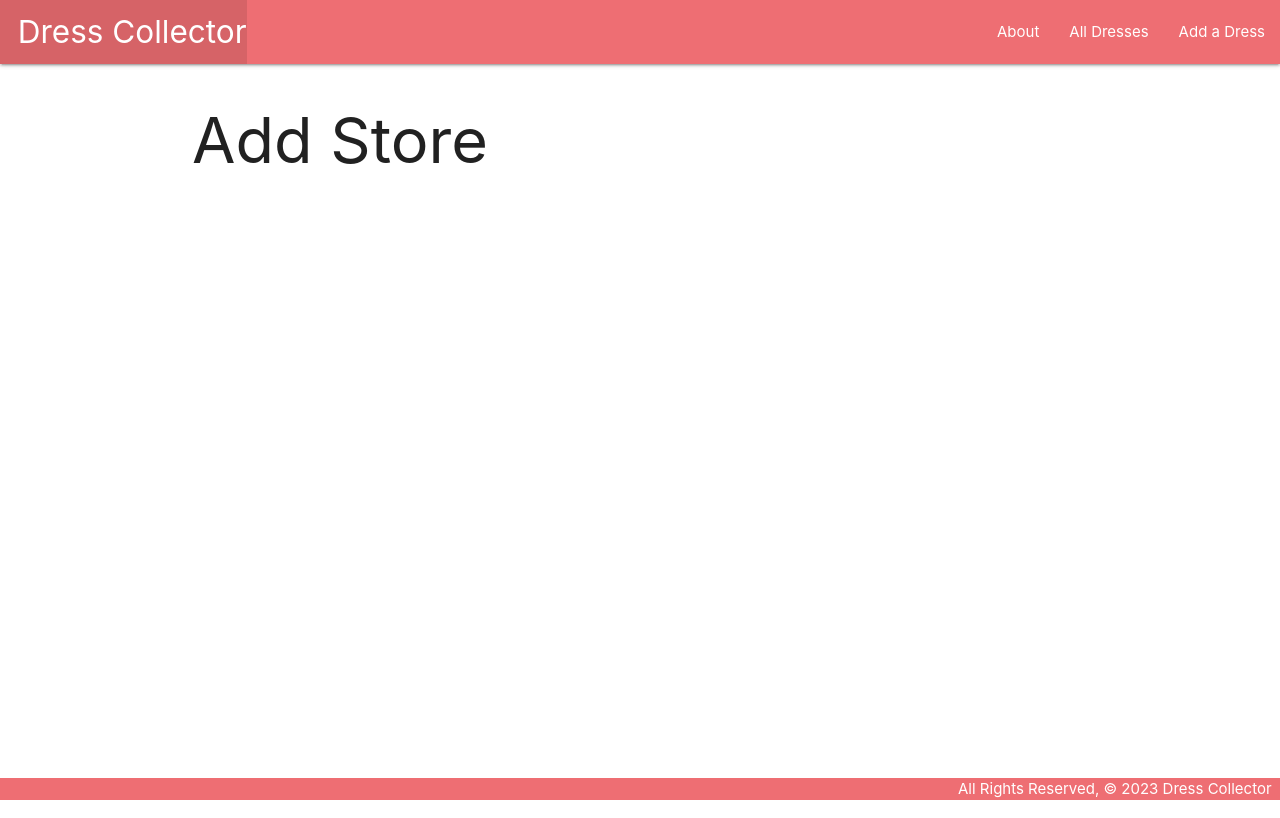
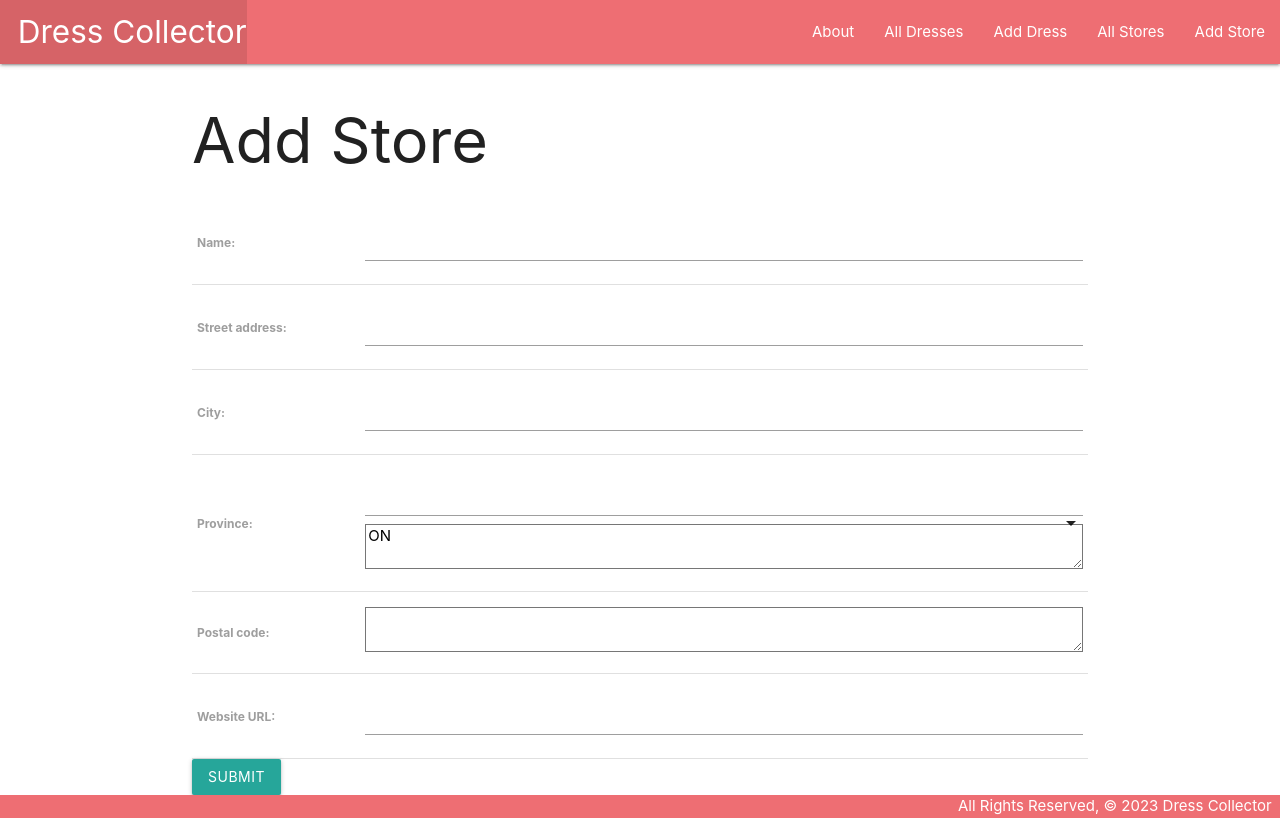
Before and after one commit to mmarentette/dresscollector, a Django app: page /stores/create/ in a window 1280 px wide. Run offline with Django 4.2, Linux system fonts and the light colour scheme.

Commit message:
Add UI for Store list, create and detail functionality

```diff
--- a/main_app/models.py
+++ b/main_app/models.py
@@ -11,16 +11,18 @@
     street_address = models.CharField(max_length=100)
     city = models.CharField(
         max_length=50,
-        default='Toronto',
     )
     province = CAProvinceField(
         default='ON',
     )
     postal_code = CAPostalCodeField()
-    website_url = models.URLField() #URLField max_length defaults to 200
+    website_url = models.URLField('Website URL') #URLField max_length defaults to 200
 
     def __str__(self):
         return f"{self.name}"
+
+    def get_absolute_url(self):
+        return reverse('stores_detail', kwargs={'pk': self.pk})
 
 class Dress(models.Model):
     STYLE_CHOICES = {
--- a/main_app/templates/base.html
+++ b/main_app/templates/base.html
@@ -23,7 +23,9 @@
                 <ul class="right">
                     <li><a href="{% url 'about' %}">About</a></li>
                     <li><a href="{% url 'index' %}">All Dresses</a></li>
-                    <li><a href="{% url 'dresses_create' %}">Add a Dress</a></li>
+                    <li><a href="{% url 'dresses_create' %}">Add Dress</a></li>
+                    <li><a href="{% url 'stores_list' %}">All Stores</a></li>
+                    <li><a href="{% url 'stores_create' %}">Add Store</a></li>
                 </ul>
             </div>
         </nav>
--- a/main_app/templates/main_app/store_form.html
+++ b/main_app/templates/main_app/store_form.html
@@ -1,6 +1,18 @@
 {% extends 'base.html' %}
+{% block content %}
 
-{% block content %}
 <h1>Add Store</h1>
+<form action="" method="POST">
+    {% csrf_token %}
+    <table>
+        {{ form.as_table }}
+    </table>
+    <button type="Submit" class="btn">Submit</button>
+</form>
+
+<script>
+    provinceSelectEl = document.getElementById('id_province');
+    M.FormSelect.init(provinceSelectEl, {});
+</script>
 
 {% endblock content %}
--- a/main_app/urls.py
+++ b/main_app/urls.py
@@ -12,7 +12,7 @@
     path('dresses/<int:pk>/update/', views.DressUpdate.as_view(), name='dresses_update'),
     path('dresses/<int:pk>/delete/', views.DressDelete.as_view(), name='dresses_delete'),
     path('dresses/<int:dress_id>/add_review', views.add_review, name='add_review'),
-    path('stores/', views.StoreList.as_view(), name='stores_index'),
+    path('stores/', views.StoreList.as_view(), name='stores_list'),
     path('stores/<int:pk>/', views.StoreDetail.as_view(), name='stores_detail'),
     path('stores/create/', views.StoreCreate.as_view(), name='stores_create'),
 ]
```
Also changed, not shown: main_app/templates/main_app/store_detail.html (+15 -2 lines), main_app/templates/main_app/store_list.html (+10 -0 lines), main_app/migrations/0006_alter_store_city_alter_store_website_url.py (added).
